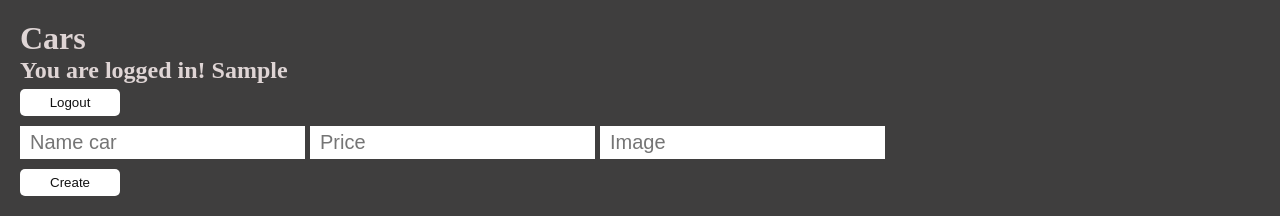
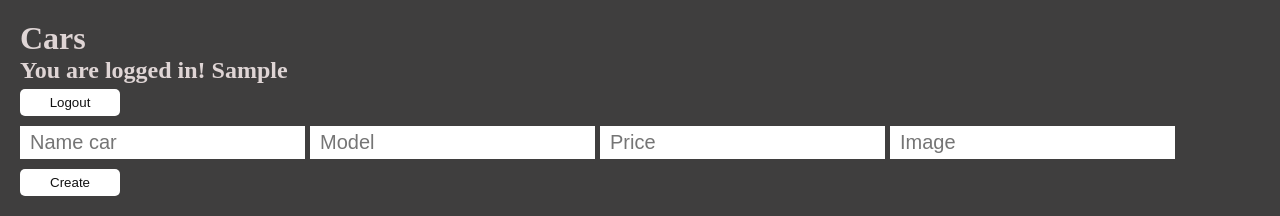
Before and after one commit to kashubyak/car-Catalog, a React (Vite) app: page / in a window 1280 px wide. Both pictures are taken after typing "Sample" into the empty fields and a click on the button "Login". Shown: the top 216 px of the page. Built offline with nearby package versions, Linux system fonts and the light colour scheme; data requests are answered from the project's data file; grey boxes are pictures that could not be loaded.

Commit message:
The database has been changed, a new data entry field has been added to the page and the "model" field has been added to the database.

```diff
--- a/db.json
+++ b/db.json
@@ -2,21 +2,31 @@
 	"cars": [
 		{
 			"id": "1",
-			"name": "McLaren 570S 2019",
-			"price": 204999,
+			"name": "McLaren",
+			"model": "570S 2019",
+			"price": "204999",
 			"image": "https://cdn0.riastatic.com/photosnew/auto/photo/mclaren_570s__504530260hd.webp"
 		},
 		{
 			"id": "fc53",
-			"name": "Porsche 991 Turbo S",
+			"name": "Porsche",
+			"model": "991 Turbo S",
 			"price": "79999",
 			"image": "https://cdn.motor1.com/images/mgl/b3gBj/s1/4x3/porsche-911-turbo-s-by-manhart-is-an-850-horsepower-catapult.webp"
 		},
 		{
 			"id": "3bce",
-			"name": "Tesla Plaid Model S 2021",
+			"name": "Tesla",
+			"model": "Plaid Model S 2021",
 			"price": "86000",
 			"image": "https://cdn3.riastatic.com/photosnew/auto/photo/tesla_model-s__539939728hd.webp"
+		},
+		{
+			"id": "8fd3",
+			"name": "Porche",
+			"model": "Taycan",
+			"price": "15000",
+			"image": "https://www.razaoautomovel.com/wp-content/uploads/2019/09/2019_porsche_taycan_15_925x520_acf_cropped.jpg"
 		}
 	]
 }
--- a/package.json
+++ b/package.json
@@ -15,7 +15,8 @@
 		"react": "^18.2.0",
 		"react-dom": "^18.2.0",
 		"react-hook-form": "^7.51.1",
-		"react-router-dom": "^6.22.1"
+		"react-router-dom": "^6.22.1",
+		"react-select": "^5.8.0"
 	},
 	"devDependencies": {
 		"@types/react": "^18.2.61",
--- a/src/assets/components/screens/home/Create-car-Form/createCarForm.tsx
+++ b/src/assets/components/screens/home/Create-car-Form/createCarForm.tsx
@@ -19,6 +19,11 @@ const CreateCarForm = () => {
 			/>
 			{errors?.name?.message && <p style={{ color: '#f00' }}>Name is required</p>}
 			<input
+				{...register('model', { required: 'Model is required' })}
+				placeholder='Model'
+			/>
+			{errors?.model?.message && <p style={{ color: '#f00' }}>Model is required</p>}
+			<input
 				{...register('price', { required: 'Price is required' })}
 				placeholder='Price'
 			/>
--- a/src/assets/components/screens/home/Create-car-Form/useCreateCar.ts
+++ b/src/assets/components/screens/home/Create-car-Form/useCreateCar.ts
@@ -10,12 +10,12 @@ export const useCreateCar = (reset: UseFormReset<ICarData>) => {
 		mutationFn: (data: ICarData) => CarService.create(data),
 		onSuccess: () => {
 			queryClient.invalidateQueries({ queryKey: ['cars'] })
-
 			reset()
 		},
 	})
 	const createCar: SubmitHandler<ICarData> = data => {
 		mutate(data)
+		console.log(data)
 	}
 	return { createCar }
 }
--- a/src/assets/components/screens/home/itemCar/carItem.tsx
+++ b/src/assets/components/screens/home/itemCar/carItem.tsx
@@ -14,7 +14,9 @@ const CarItem = ({ car }: { car: ICar }) => {
 				}}
 			></div>
 			<div className={homeStyle.info}>
-				<h2>{car.name}</h2>
+				<h2>
+					{car.name} {car.model}
+				</h2>
 				<CarItemPrice price={car.price} />
 				<Link to={`/car/${car.id}`} className='btn'>
 					Read more
--- a/src/services/car.service.ts
+++ b/src/services/car.service.ts
@@ -1,15 +1,15 @@
-import axios from 'axios';
-import { ICarData, ICar } from '../types/car.interface';
+import axios from 'axios'
+import { ICar, ICarData } from '../types/car.interface'
 export const CarService = {
 	async getAll() {
-		const response = await axios.get<ICar[]>('http://localhost:4200/cars');
-		return response.data;
+		const response = await axios.get<ICar[]>('http://localhost:4200/cars')
+		return response.data
 	},
-	async getById(id:string) {
-		const response = await axios.get<ICar[]>(`http://localhost:4200/cars/?id=${id}`);
-		return response.data[0];
+	async getById(id: string) {
+		const response = await axios.get<ICar[]>(`http://localhost:4200/cars/?id=${id}`)
+		return response.data[0]
 	},
-	async create(data:ICarData) {
-		return axios.post('http://localhost:4200/cars', data);
+	async create(data: ICarData) {
+		return await axios.post('http://localhost:4200/cars', data)
 	},
 }
--- a/src/types/car.interface.ts
+++ b/src/types/car.interface.ts
@@ -1,6 +1,7 @@
 export interface ICar {
 	id: number
 	name: string
+	model: string
 	image: string
 	price: string
 }
```
Also changed, not shown: src/assets/components/screens/carDetail/CarDetail.tsx (+17 -15 lines), 1 other file (tests, documents, lock files or other folders).
